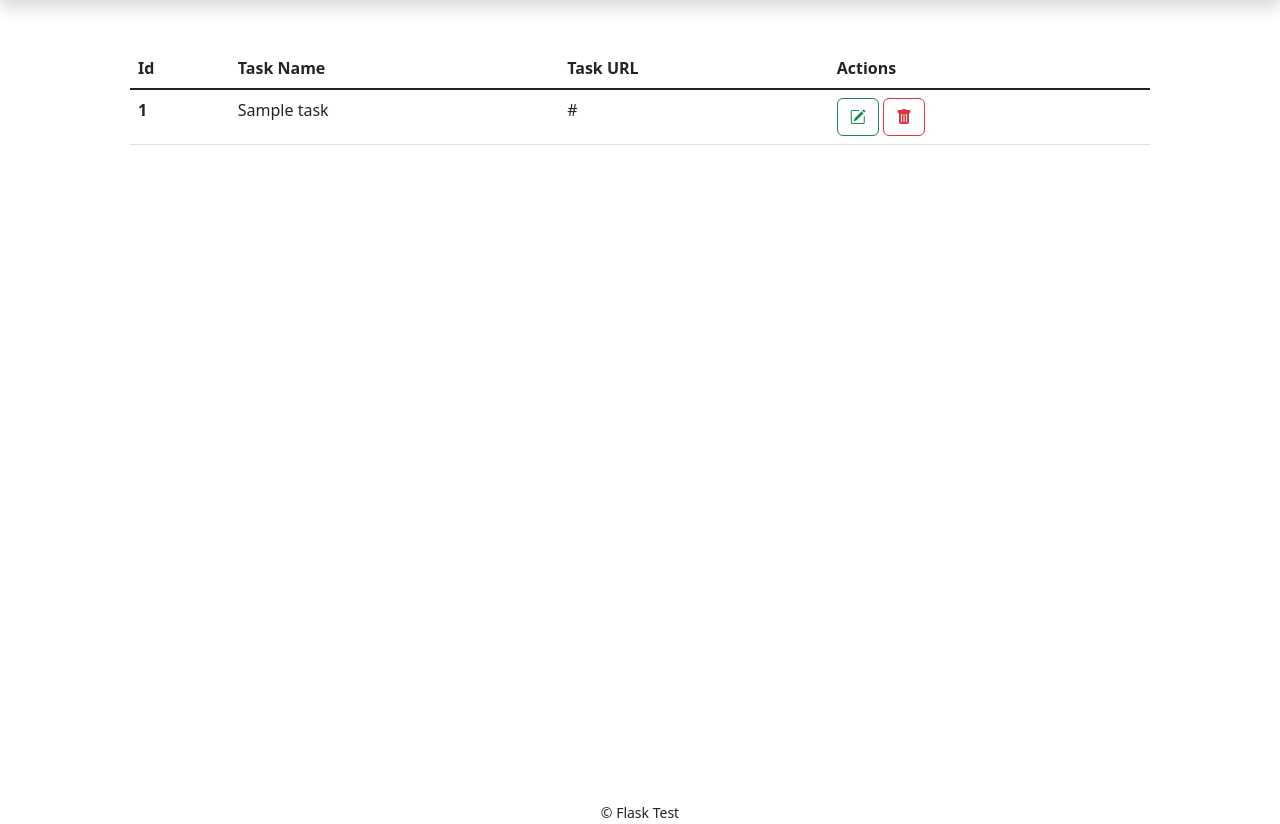
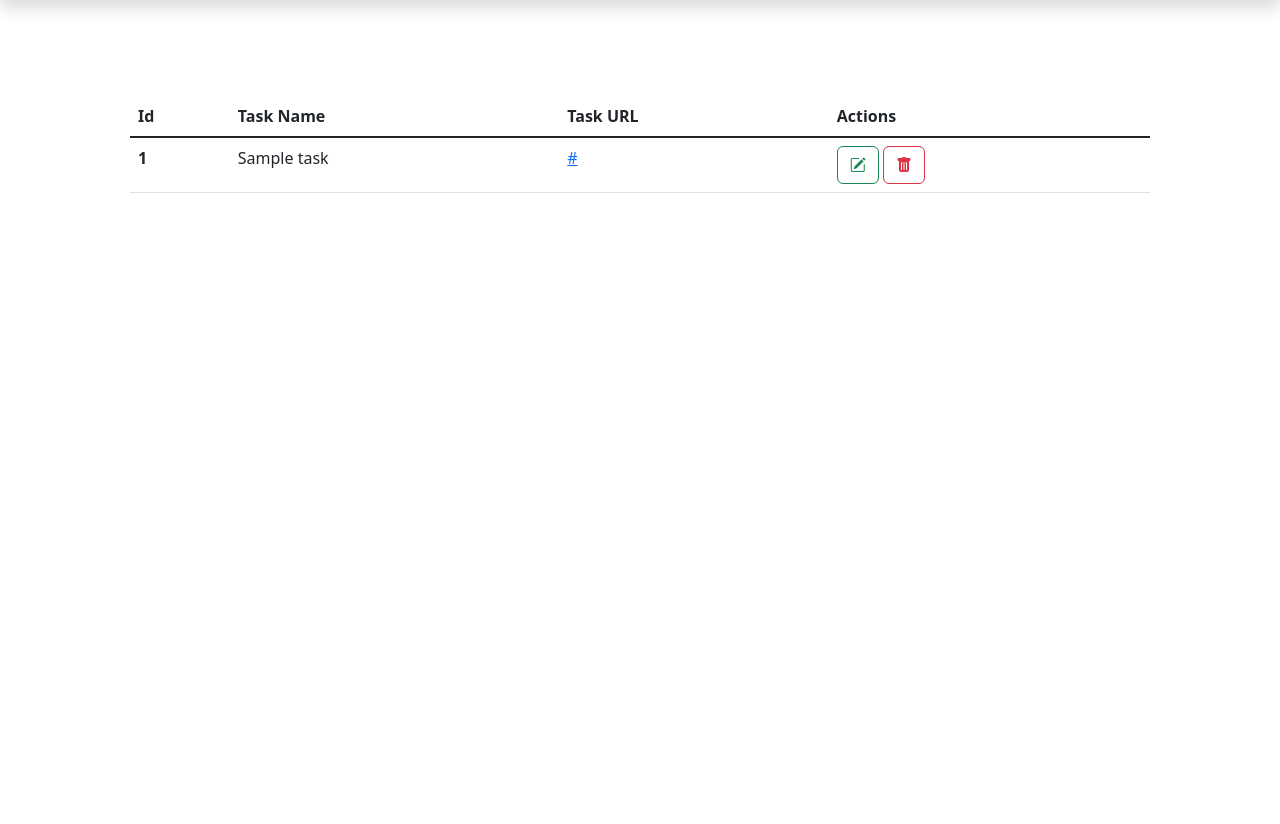
Before and after one commit to shim369/Flask-MySQL-Test, a Flask app: page / in a window 1280 px wide. Shown: the part 72-896 px from the top of the page. After the commit the page ends 265 px from the top, so only its background shows below. Run offline with Flask 3, Linux system fonts and the light colour scheme; tables that the repository leaves empty hold one stand-in row (values such as "Sample post").

Commit message:
update templates

```diff
--- a/templates/index.html
+++ b/templates/index.html
@@ -15,7 +15,7 @@ content %}
       <tr>
         <th scope="row">{{ item.id }}</th>
         <td>{{ item.taskname }}</td>
-        <td>{{ item.url }}</td>
+        <td><a href="{{ item.url }}" target="_blank">{{ item.url }}</a></td>
         <td>
             <a href="/edittask/{{ item.id }}" class="btn btn-outline-success"><i class="bi bi-pencil-square"></i></a>
             <button class="btn btn-outline-danger" onclick="confirmDelete('{{item.id}}')"><i class="bi bi-trash-fill"></i></button>
--- a/templates/layout.html
+++ b/templates/layout.html
@@ -29,14 +29,11 @@
             </div>
           </nav>
     </header>
-    <main class="vh-100">
-        <div class="container">
+    <main>
+        <div class="container py-5 h-100">
             <div>{% block content %}{% endblock  %}</div>
         </div>
     </main>
-    <footer class="text-center">
-        <small>&copy; Flask Test</small>
-    </footer>
     <script src="https://cdn.jsdelivr.net/npm/bootstrap@5.3.0/dist/js/bootstrap.bundle.min.js" integrity="sha384-geWF76RCwLtnZ8qwWowPQNguL3RmwHVBC9FhGdlKrxdiJJigb/j/68SIy3Te4Bkz" crossorigin="anonymous"></script>
     <script>
       const confirmDelete = (task_id) => {
```
